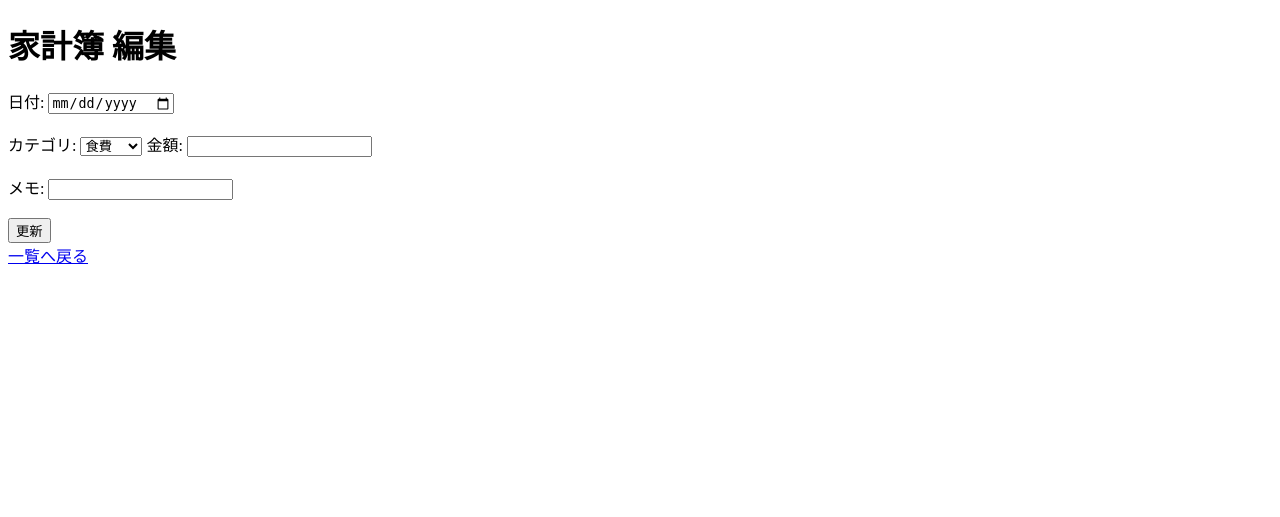
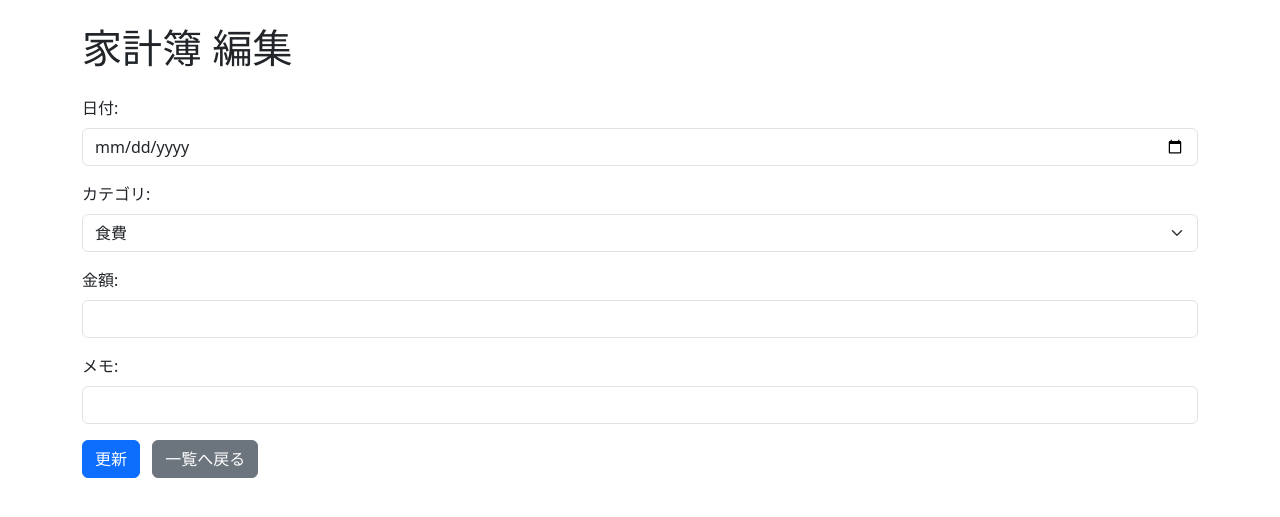
Before and after one commit to y-hirabayashi/kakeibo-app, a Flask app: page /edit/1 in a window 1280 px wide. Shown: the top 517 px of the page. Run offline with Flask 3, Linux system fonts and the light colour scheme; data that the repository does not hold is empty.

Commit message:
Update edit.html

```diff
--- a/kakeibo-app/app/templates/edit.html
+++ b/kakeibo-app/app/templates/edit.html
@@ -1,28 +1,37 @@
 <!doctype html>
-<html>
+<html lang="ja">
 <head>
-    <title>家計簿 編集</title>
+  <meta charset="utf-8">
+  <title>家計簿 編集</title>
+  <link href="https://cdn.jsdelivr.net/npm/bootstrap@5.3.2/dist/css/bootstrap.min.css" rel="stylesheet">
 </head>
 <body>
+  <div class="container mt-4">
     <h1>家計簿 編集</h1>
-    <form method="POST" action="/edit/{{ record[0] }}">
-        <label>日付:</label>
-        <input type="date" name="date" value="{{ record[1] }}" required><br><br>
-        <label>カテゴリ:</label>
+    <form method="POST" action="/edit/{{ record[0] }}" class="mt-4">
+      <div class="mb-3">
+        <label class="form-label">日付:</label>
+        <input type="date" name="date" value="{{ record[1] }}" required class="form-control">
+      </div>
+      <div class="mb-3">
+        <label class="form-label">カテゴリ:</label>
         <select name="category" class="form-select">
-         <option value="食費">食費</option>
-         <option value="交通費">交通費</option>
-         <option value="趣味">趣味</option>
-         <option value="光熱費">光熱費</option>
-         <option value="給与">給与</option>
-         <option value="その他">その他</option>
+          {% for cat in ['食費', '交通費', '趣味', '光熱費', '給与', 'その他'] %}
+            <option value="{{ cat }}" {% if record[2] == cat %}selected{% endif %}>{{ cat }}</option>
+          {% endfor %}
         </select>
-        <label>金額:</label>
-        <input type="number" name="amount" value="{{ record[3] }}" required><br><br>
-        <label>メモ:</label>
-        <input type="text" name="note" value="{{ record[4] }}"><br><br>
-        <button type="submit">更新</button>
+      </div>
+      <div class="mb-3">
+        <label class="form-label">金額:</label>
+        <input type="number" name="amount" value="{{ record[3] }}" required class="form-control">
+      </div>
+      <div class="mb-3">
+        <label class="form-label">メモ:</label>
+        <input type="text" name="note" value="{{ record[4] }}" class="form-control">
+      </div>
+      <button type="submit" class="btn btn-primary">更新</button>
+      <a href="/" class="btn btn-secondary ms-2">一覧へ戻る</a>
     </form>
-    <a href="/">一覧へ戻る</a>
+  </div>
 </body>
 </html>
```
